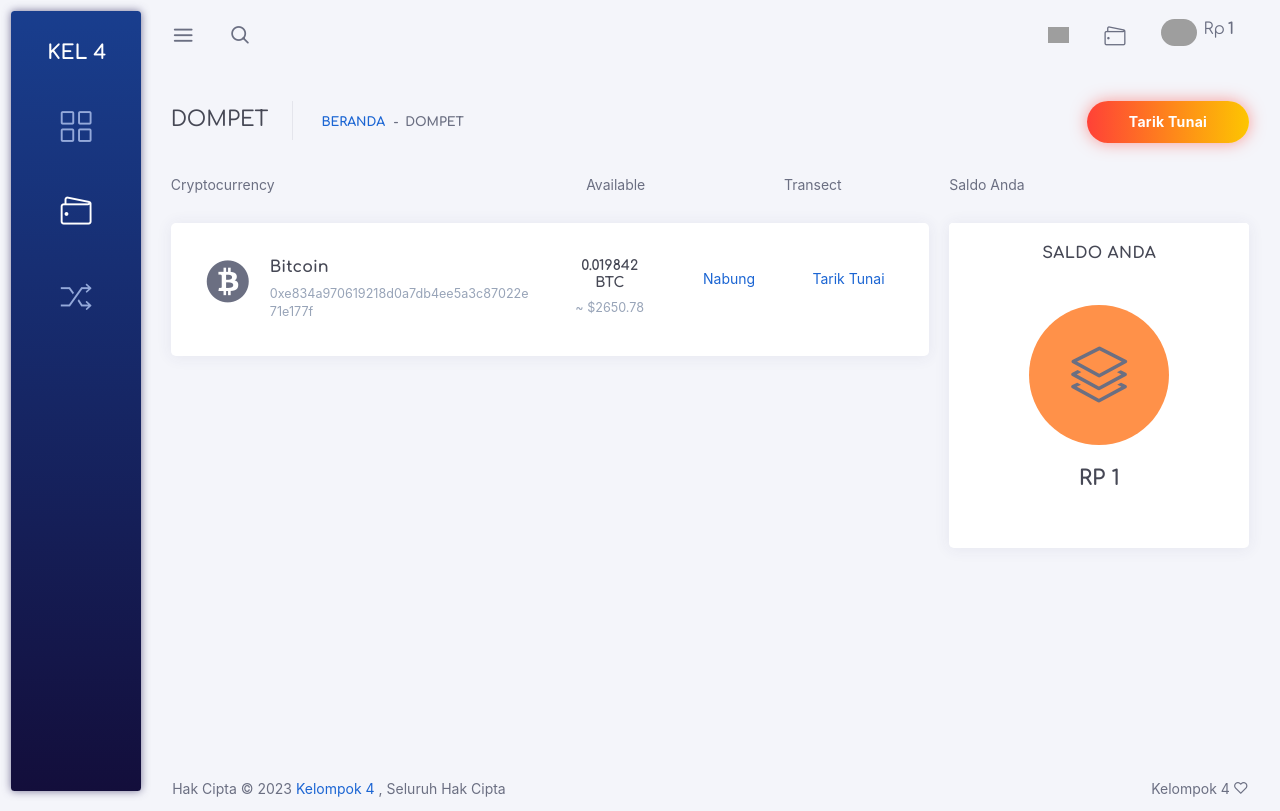
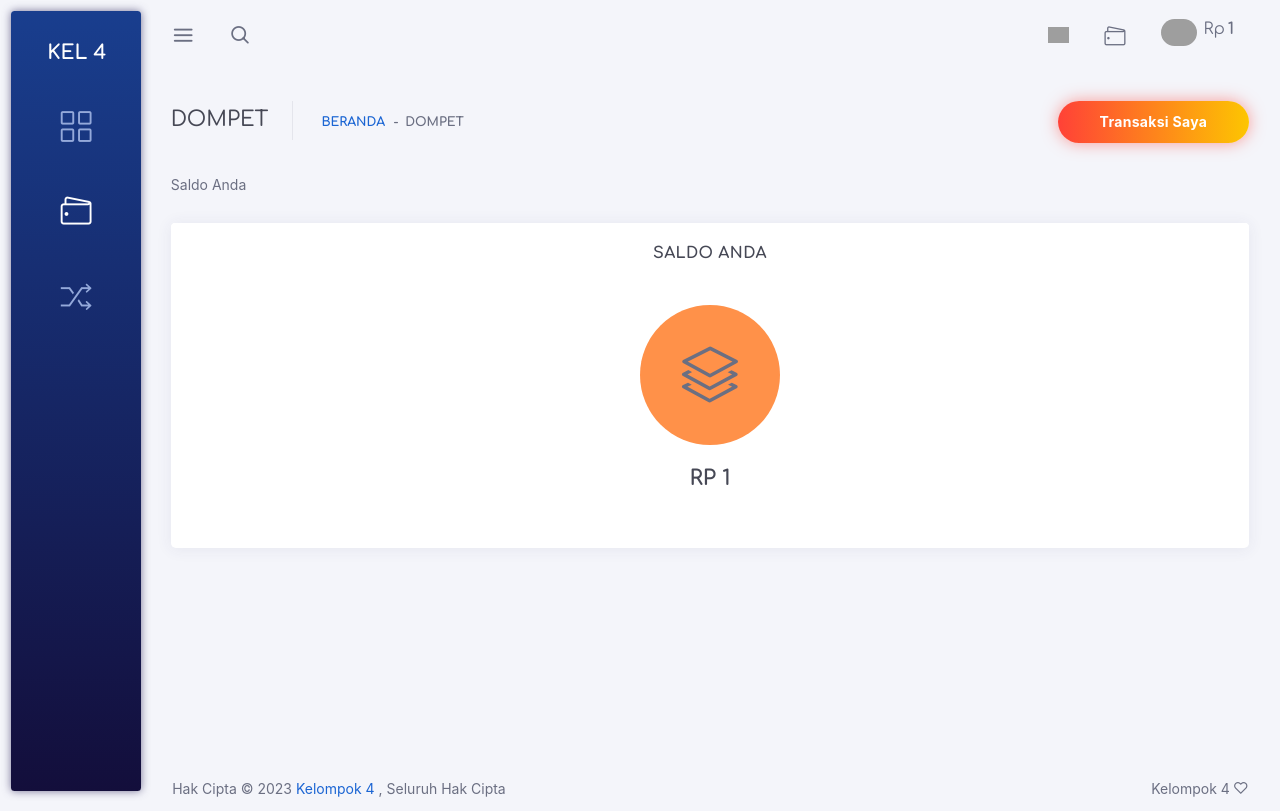
Before and after one commit to fifovalle/ATM-SEDERHANA, a PHP site: page /TUBES/pages/wallet.php in a window 1280 px wide. Run offline with PHP 8.4, Linux system fonts and the light colour scheme; the visitor is signed in with stand-in values (Sample User, id 1); data that the repository does not hold is empty; some web fonts are replaced; grey boxes are pictures that could not be loaded.

Commit message:
Memodifikasi file wallet

```diff
--- a/pages/wallet.php
+++ b/pages/wallet.php
@@ -56,62 +56,9 @@ if (!isset($_SESSION['ID_NASABAH'])) {
           </div>
         </div>
         <div class="content-header-right col-md-4 col-12 d-none d-md-inline-block">
-          <div class="btn-group float-md-right"><a class="btn-gradient-secondary btn-sm white" href="wallet.html">Tarik
-              Tunai</a></div>
+          <div class="btn-group float-md-right"><a class="btn-gradient-secondary btn-sm white" href="http://localhost/TUBES%20BASIS%20DATA/pages/transactions.php">Transaksi Saya</a></div>
         </div>
       </div>
-      <div class="content-detached content-left">
-        <div class="content-body">
-          <div id="wallet">
-            <div class="wallet-table-th d-none d-md-block">
-              <div class="row">
-                <div class="col-md-6 col-12 py-1">
-                  <p class="mt-0 text-capitalize">Cryptocurrency</p>
-                </div>
-                <div class="col-md-2 col-12 py-1 text-center">
-                  <p class="mt-0 text-capitalize">Available</p>
-                </div>
-                <div class="col-md-4 col-12 py-1 text-center">
-                  <p class="mt-0 text-capitalize">Transect</p>
-                </div>
-              </div>
-            </div>
-            <!-- BTC -->
-            <section class="card pull-up">
-              <div class="card-content">
-                <div class="card-body">
-                  <div class="col-12">
-                    <div class="row">
-                      <div class="col-md-6 col-12 py-1">
-                        <div class="media">
-                          <i class="cc BTC mr-2 font-large-2 warning"></i>
-                          <div class="media-body">
-                            <h5 class="mt-0 text-capitalize">Bitcoin</h5>
-                            <p class="text-muted mb-0 font-small-3 wallet-address">
-                              0xe834a970619218d0a7db4ee5a3c87022e71e177f</p>
-                          </div>
-                        </div>
-                      </div>
-                      <div class="col-md-2 col-12 py-1 text-center">
-                        <h6>0.019842 BTC</h6>
-                        <p class="text-muted mb-0 font-small-3">~ $2650.78</p>
-                      </div>
-                      <div class="col-md-2 col-12 py-1 text-center">
-                        <a href="#" class="line-height-3">Nabung</a>
-                      </div>
-                      <div class="col-md-2 col-12 py-1 text-center">
-                        <a href="#" class="line-height-3">Tarik Tunai</a>
-                      </div>
-                    </div>
-                  </div>
-                </div>
-              </div>
-            </section>
-          </div>
-        </div>
-      </div>
-      <div class="sidebar-detached sidebar-right"="">
-        <div class="sidebar">
       <div id="wallet-sidebar" class="sidebar-content">
         <div class="row">
           <p class="py-1 text-capitalize col-12">Saldo Anda</p>
@@ -185,8 +132,6 @@ if (!isset($_SESSION['ID_NASABAH'])) {
       </div>
     </div>
   </div>
-    </div>
-  </div>
 
   <!-- FOOTER -->
   <?php include '../partials/footer.php' ?>
```
Lines whose indentation alone changed are shown as unchanged.
